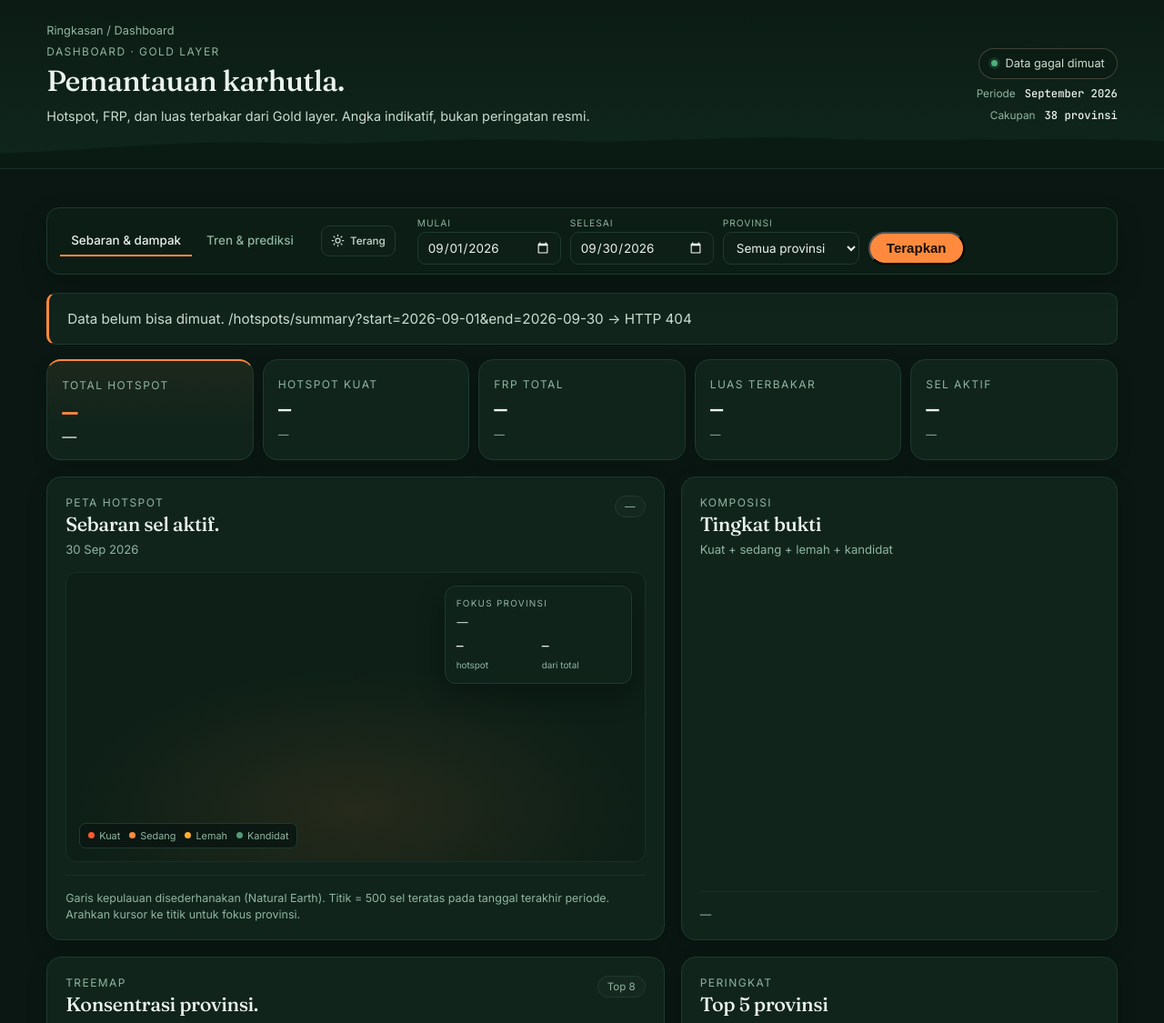
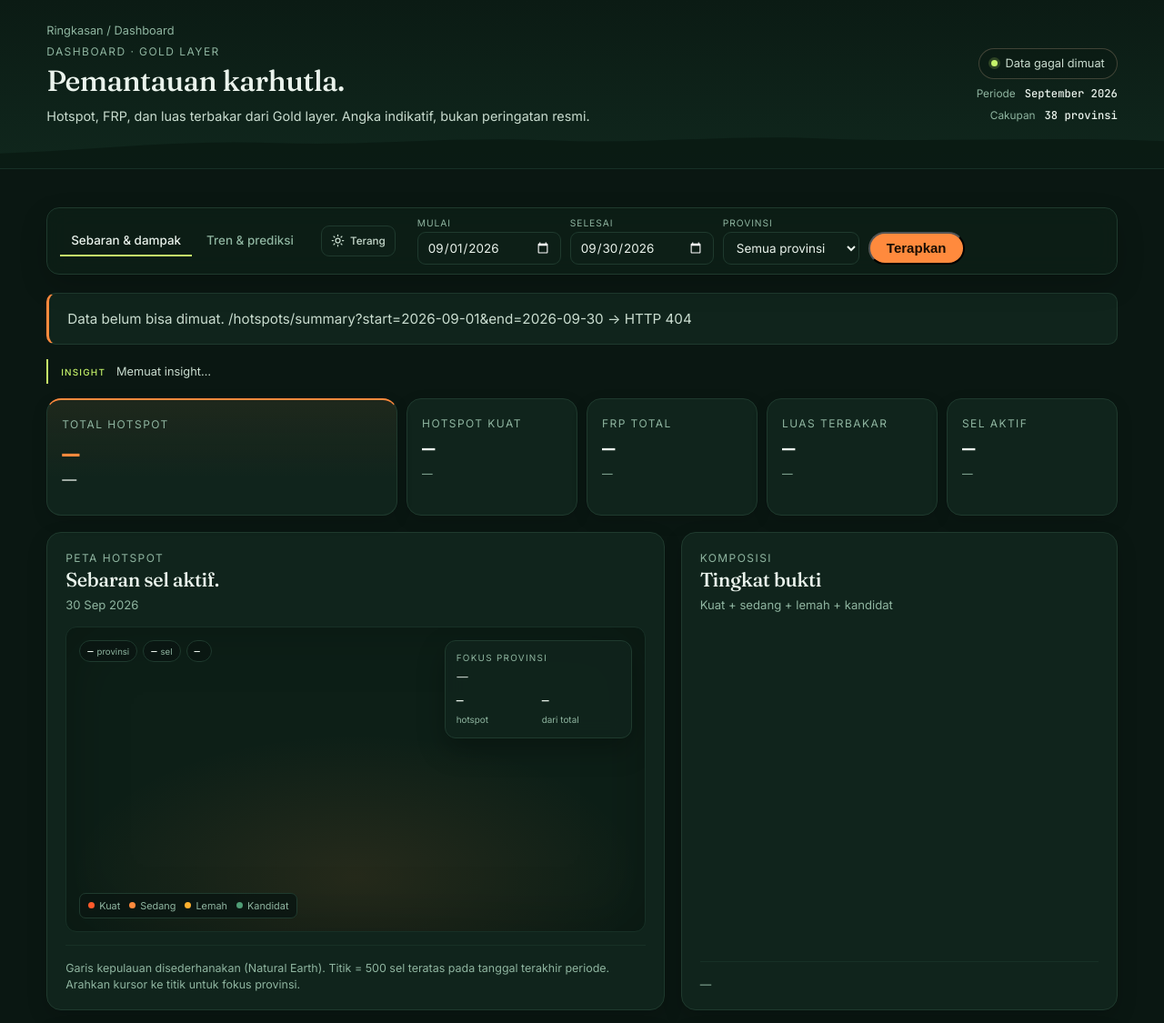
Before and after one commit to prayudahlah/karhutla-data-platform, a Python web app: template src/serving/templates/dashboard.html in a window 1280 px wide. Shown: the part 55-1180 px from the top of the page at 91% size. Run offline with Jinja, Linux system fonts and the light colour scheme; the template is opened without the code that fills it: most values are stand-ins (such as "Sample title", 1, 10 or a date in 2020).

Commit message:
feat(dashboard): bento KPI, insight strip, dan aksen lime

```diff
--- a/src/serving/static/dashboard.css
+++ b/src/serving/static/dashboard.css
@@ -2,6 +2,11 @@
    tetapi tetap memakai token dan tipografi portal.css. */
 
 /* Workspace membawa token tema; hero, navbar, dan footer tetap gelap. */
+body {
+  --lime: #c6f36a;
+  --lime-soft: rgba(198, 243, 106, 0.18);
+}
+
 .dash-workspace {
   --tier-kuat: #ff5a2b;
   --tier-sedang: #ff8a3d;
@@ -37,6 +42,8 @@ html[data-theme="light"] body {
   --ember: #d9431f;
   --gold: #b98314;
   --green: #2f7d57;
+  --lime: #5f8f2a;
+  --lime-soft: rgba(95, 143, 42, 0.16);
   --chip-bg: rgba(22, 36, 28, 0.04);
   --chip-border: #e0d9ca;
 }
@@ -288,8 +295,8 @@ html[data-theme="light"] .hero-ridge {
   width: 7px;
   height: 7px;
   border-radius: 50%;
-  background: var(--green);
-  box-shadow: 0 0 0 3px rgba(76, 175, 122, 0.16);
+  background: var(--lime);
+  box-shadow: 0 0 0 3px var(--lime-soft);
   flex: none;
 }
 .dash-status.warn .dot {
@@ -303,6 +310,39 @@ html[data-theme="light"] .hero-ridge {
 
 .dash-wrap { padding-block: 24px 0; }
 .dash-error { margin: 0 0 16px; }
+
+.dash-insight {
+  display: flex;
+  align-items: baseline;
+  gap: 12px;
+  margin: 0 0 16px;
+  padding: 4px 0 4px 14px;
+  border-left: 2px solid var(--lime);
+}
+.insight-label {
+  flex: none;
+  color: var(--lime);
+  font-size: 0.62rem;
+  font-weight: 500;
+  letter-spacing: 0.12em;
+  text-transform: uppercase;
+}
+.dash-insight p {
+  flex: 1;
+  min-width: 0;
+  margin: 0;
+  color: var(--body);
+  font-size: 0.8rem;
+  line-height: 1.5;
+}
+.dash-insight b {
+  color: var(--text);
+  font-weight: 600;
+}
+.dash-insight .insight-sep {
+  margin: 0 6px;
+  color: var(--label);
+}
 
 .tab-head {
   display: flex;
@@ -328,7 +368,7 @@ html[data-theme="light"] .hero-ridge {
 }
 .tab-kpis {
   display: grid;
-  grid-template-columns: repeat(5, minmax(0, 1fr));
+  grid-template-columns: repeat(6, minmax(0, 1fr));
   gap: 10px;
   margin-bottom: 18px;
 }
@@ -341,6 +381,9 @@ html[data-theme="light"] .hero-ridge {
   background: var(--panel);
   box-shadow: var(--kpi-shadow);
 }
+.tab-kpi:first-child {
+  grid-column: span 2;
+}
 .tab-kpi.accent {
   position: relative;
   overflow: hidden;
@@ -349,16 +392,28 @@ html[data-theme="light"] .hero-ridge {
 }
 .tab-kpi.accent b {
   color: var(--amber);
-  font-size: clamp(1.8rem, 2vw, 2.05rem);
+  font-size: clamp(2rem, 2.2vw, 2.35rem);
 }
 .kpi-spark {
   position: absolute;
   top: 14px;
   right: 14px;
-  width: 84px;
-  height: 26px;
+  width: 96px;
+  height: 28px;
   opacity: 0.75;
   pointer-events: none;
+}
+.kpi-tier {
+  display: flex;
+  gap: 2px;
+  height: 5px;
+  margin-top: 9px;
+  overflow: hidden;
+  border-radius: 99px;
+}
+.kpi-tier i {
+  display: block;
+  height: 100%;
 }
 .tab-kpi b {
   display: block;
@@ -509,7 +564,7 @@ html[data-theme="light"] .dash-controlbar {
 .dash-tab:hover { color: var(--text); }
 .dash-tab[aria-selected="true"] {
   color: var(--text);
-  border-bottom-color: var(--amber);
+  border-bottom-color: var(--lime);
 }
 .dash-tab:focus-visible {
   outline: none;
@@ -606,7 +661,7 @@ html[data-theme="light"] .dash-panel:hover {
 .map-frame {
   position: relative;
   width: 100%;
-  aspect-ratio: 2 / 1;
+  aspect-ratio: 1.9 / 1;
   min-height: 0;
   margin-bottom: 14px;
   overflow: hidden;
@@ -615,10 +670,42 @@ html[data-theme="light"] .dash-panel:hover {
   background:
     radial-gradient(460px 230px at 50% 82%, rgba(255, 138, 61, 0.1), transparent 68%),
     var(--panel-2);
+  box-shadow: inset 0 0 70px rgba(0, 0, 0, 0.24);
+}
+html[data-theme="light"] .map-frame {
+  box-shadow: inset 0 0 70px rgba(90, 100, 70, 0.07);
 }
 .map-frame > svg { display: block; width: 100%; height: 100%; }
 .map-dot { cursor: pointer; transition: stroke-width 120ms ease; }
 .map-dot.is-focus { stroke: var(--text); stroke-width: 1.5px; }
+
+.map-chips {
+  position: absolute;
+  top: 14px;
+  left: 14px;
+  z-index: 1;
+  display: flex;
+  flex-wrap: wrap;
+  gap: 6px;
+}
+.map-chip {
+  display: inline-flex;
+  align-items: baseline;
+  gap: 4px;
+  padding: 4px 8px;
+  border: 1px solid var(--line);
+  border-radius: 999px;
+  background: var(--map-legend-bg);
+  color: var(--label);
+  font-size: 0.6rem;
+  backdrop-filter: blur(8px);
+}
+.map-chip b {
+  color: var(--text);
+  font-family: "JetBrains Mono", ui-monospace, monospace;
+  font-size: 0.66rem;
+  font-weight: 500;
+}
 .map-glow { animation: mapPulse 4.5s ease-in-out infinite; }
 @keyframes mapPulse {
   0%, 100% { opacity: 0.08; }
@@ -1023,6 +1110,7 @@ html[data-theme="light"] .map-focus {
     right: 12px;
     margin-left: 0;
   }
+  .map-chips { display: none; }
   .map-frame {
     aspect-ratio: auto;
     height: auto;
--- a/src/serving/static/dashboard.js
+++ b/src/serving/static/dashboard.js
@@ -349,7 +349,10 @@
     hideTooltip();
     const { summaryRows, dailyRows, monthlyRows, health, cells } = data;
     renderSummary(summaryRows, monthlyRows);
-    renderSparkline(dailyRows);
+    renderSparkline(dailyRows, "spark-total");
+    renderSparkline(dailyRows, "spark-peak");
+    renderTierBar(summaryRows);
+    renderInsight(summaryRows, dailyRows);
     renderTrendKpis(dailyRows);
     renderTierChart(dailyRows);
     renderDailyStrip(dailyRows);
@@ -447,8 +450,8 @@
     $("rail-coverage").textContent = provinceCount + " provinsi";
   }
 
-  function renderSparkline(rows) {
-    const svg = $("spark-total");
+  function renderSparkline(rows, id) {
+    const svg = $(id);
     if (!svg) return;
     const values = [...(rows || [])]
       .sort((a, b) => String(a.date).localeCompare(String(b.date)))
@@ -492,6 +495,76 @@
       '<path d="' +
       line +
       '" fill="none" stroke="var(--amber)" stroke-width="1.6" stroke-linecap="round" stroke-linejoin="round"></path>';
+  }
+
+  function renderTierBar(rows) {
+    const host = $("kpi-tier");
+    if (!host) return;
+    const colors = palette().tier;
+    const segments = [
+      { value: sum(rows, "hotspot_kuat"), color: colors.kuat },
+      { value: sum(rows, "hotspot_sedang"), color: colors.sedang },
+      { value: sum(rows, "hotspot_lemah"), color: colors.lemah },
+      { value: sum(rows, "hotspot_kandidat"), color: colors.kandidat },
+    ].filter((segment) => segment.value > 0);
+    const total = segments.reduce((value, segment) => value + segment.value, 0);
+    if (!total) {
+      host.innerHTML = "";
+      return;
+    }
+    host.innerHTML = segments
+      .map(
+        (segment) =>
+          '<i style="width:' +
+          ((segment.value / total) * 100).toFixed(2) +
+          "%;background:" +
+          segment.color +
+          '"></i>',
+      )
+      .join("");
+  }
+
+  function renderInsight(summaryRows, dailyRows) {
+    const host = $("insight-text");
+    if (!host) return;
+    const total = sum(summaryRows, "hotspot_count");
+    const top = [...(summaryRows || [])]
+      .filter((row) => Number(row.hotspot_count || 0) > 0)
+      .sort((a, b) => Number(b.hotspot_count) - Number(a.hotspot_count))[0];
+    const kandidat = sum(summaryRows, "hotspot_kandidat");
+    const peak = [...(dailyRows || [])]
+      .filter((row) => row.date)
+      .sort(
+        (a, b) => Number(b.hotspot_count || 0) - Number(a.hotspot_count || 0),
+      )[0];
+    const parts = [];
+    if (top && total) {
+      parts.push(
+        "<b>" +
+          escapeText(top.province) +
+          "</b> " +
+          decimal.format((Number(top.hotspot_count) / total) * 100) +
+          "% hotspot",
+      );
+    }
+    if (total) {
+      parts.push(
+        "<b>" +
+          decimal.format((kandidat / total) * 100) +
+          "%</b> kandidat",
+      );
+    }
+    if (peak) {
+      parts.push(
+        "Puncak <b>" +
+          number.format(Math.round(Number(peak.hotspot_count || 0))) +
+          "</b> pada " +
+          dateShort(peak.date),
+      );
+    }
+    host.innerHTML = parts.length
+      ? parts.join('<span class="insight-sep" aria-hidden="true">·</span>')
+      : "Belum ada insight pada rentang ini.";
   }
 
   function renderTrendKpis(dailyRows) {
@@ -1354,8 +1427,14 @@
     )[0];
 
     $("map-date").textContent = dateLong(state.end);
-    $("map-count").textContent =
-      rows.length >= 500 ? "500 sel teratas" : rows.length + " sel";
+    $("map-count").textContent = String(rows.length >= 500 ? 500 : rows.length);
+    $("map-provinces").textContent = String((summaryRows || []).length);
+    $("map-dominant").textContent =
+      top ? SHORT_PROVINCE[top.province] || top.province : "—";
+    $("map-dominant-share").textContent =
+      top && total
+        ? decimal.format((Number(top.hotspot_count) / total) * 100) + "%"
+        : "";
     const byProvince = new Map(
       (summaryRows || []).map((row) => [row.province, row]),
     );
--- a/src/serving/templates/dashboard.html
+++ b/src/serving/templates/dashboard.html
@@ -11,7 +11,7 @@
   } catch (error) {}
 })();
 </script>
-<link rel="stylesheet" href="/static/dashboard.css?v=20261123k">
+<link rel="stylesheet" href="/static/dashboard.css?v=20261123m">
 {% endblock %}
 {% block content %}
 <section class="dash-hero">
@@ -61,6 +61,11 @@
 
   <div class="notice dash-error" id="dash-error" hidden role="alert"></div>
 
+  <div class="dash-insight">
+    <span class="insight-label">Insight</span>
+    <p id="insight-text">Memuat insight…</p>
+  </div>
+
   <section class="dash-tabpanel" id="panel-sebaran" role="tabpanel" aria-labelledby="tab-sebaran" tabindex="0">
     <div class="tab-kpis">
       <div class="tab-kpi accent">
@@ -68,6 +73,7 @@
         <b id="tab1-total">—</b>
         <span id="tab1-total-sub">—</span>
         <svg class="kpi-spark" id="spark-total" viewBox="0 0 120 30" aria-hidden="true"></svg>
+        <div class="kpi-tier" id="kpi-tier" aria-hidden="true"></div>
       </div>
       <div class="tab-kpi"><span class="kicker">Hotspot kuat</span><b id="tab1-kuat">—</b><span id="tab1-kuat-sub">—</span></div>
       <div class="tab-kpi"><span class="kicker">FRP total</span><b id="tab1-frp">—</b><span id="tab1-frp-sub">—</span></div>
@@ -82,10 +88,14 @@
             <h2 class="dash-title">Sebaran sel aktif.</h2>
             <p class="dash-sub" id="map-date">30 Sep 2026</p>
           </div>
-          <span class="dash-badge" id="map-count">—</span>
         </div>
         <div class="map-frame">
           <svg id="map-hotspot" viewBox="0 0 640 320" preserveAspectRatio="xMidYMid slice" role="img" aria-label="Peta sebaran sel hotspot"></svg>
+          <div class="map-chips">
+            <span class="map-chip"><b id="map-provinces">—</b> provinsi</span>
+            <span class="map-chip"><b id="map-count">—</b> sel</span>
+            <span class="map-chip"><b id="map-dominant">—</b><span id="map-dominant-share"></span></span>
+          </div>
           <div class="map-focus">
             <div class="focus-kicker">Fokus provinsi</div>
             <div class="focus-name" id="map-focus-name">—</div>
@@ -151,7 +161,12 @@
 
   <section class="dash-tabpanel" id="panel-tren" role="tabpanel" aria-labelledby="tab-tren" tabindex="0" hidden>
     <div class="tab-kpis">
-      <div class="tab-kpi accent"><span class="kicker">Puncak harian</span><b id="tab2-peak">—</b><span id="tab2-peak-sub">—</span></div>
+      <div class="tab-kpi accent">
+        <span class="kicker">Puncak harian</span>
+        <b id="tab2-peak">—</b>
+        <span id="tab2-peak-sub">—</span>
+        <svg class="kpi-spark" id="spark-peak" viewBox="0 0 120 30" aria-hidden="true"></svg>
+      </div>
       <div class="tab-kpi"><span class="kicker">Rata-rata harian</span><b id="tab2-avg">—</b><span id="tab2-avg-sub">—</span></div>
       <div class="tab-kpi"><span class="kicker">Hari terdata</span><b id="tab2-days">—</b><span id="tab2-days-sub">—</span></div>
       <div class="tab-kpi"><span class="kicker">Puncak Σ FRP</span><b id="tab2-frp">—</b><span id="tab2-frp-sub">—</span></div>
@@ -257,4 +272,4 @@
 <div class="chart-tooltip" id="chart-tooltip" role="tooltip" aria-hidden="true"></div>
 </div>
 {% endblock %}
-{% block extra_scripts %}<script src="/static/dashboard.js?v=20261123k" defer></script>{% endblock %}
+{% block extra_scripts %}<script src="/static/dashboard.js?v=20261123m" defer></script>{% endblock %}
```
